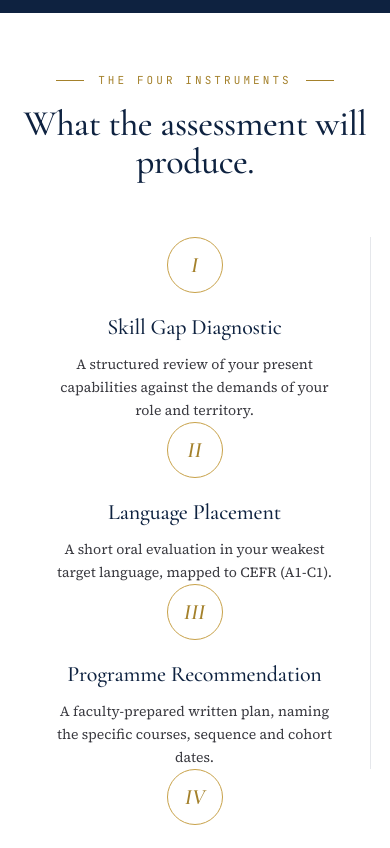
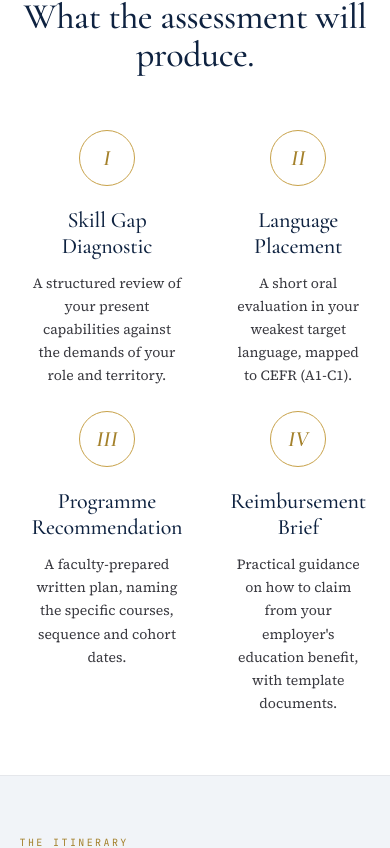
Before and after one commit to sgrzech-maker/conatus-site, a React (Vite) app: page /assessment in a window 390 px wide. Shown: the part 1378-2226 px from the top of the page. Built offline with nearby package versions, Linux system fonts and the light colour scheme.

Commit message:
Fix assessment mobile: shrink crest, fix pillars grid, hide founders note

```diff
--- a/src/mobile.css
+++ b/src/mobile.css
@@ -179,6 +179,25 @@
     display: block !important;
   }
 
+  /* ── Assessment page - crest + pillars ────────────────────── */
+
+  /* Shrink the spinning crest on mobile */
+  .m-crest-wrap svg {
+    width: 220px !important;
+    height: 220px !important;
+  }
+
+  /* Four pillars: 2x2 grid on mobile */
+  .m-pillars-grid {
+    grid-template-columns: 1fr 1fr !important;
+    gap: 24px !important;
+  }
+
+  .m-pillars-grid article {
+    border-right: none !important;
+    padding: 0 12px !important;
+  }
+
   /* ── FAQ Accordion - smooth animation on mobile ──────────── */
 
   /* Collapse the 3-column grid to 1fr on summary */
--- a/src/pages/conatus-assessment.jsx
+++ b/src/pages/conatus-assessment.jsx
@@ -589,7 +589,7 @@ export default function ConatusAssessment() {
 
             {/* Animated crest */}
             <FadeIn delay={0.2}>
-              <div style={{ display: 'flex', justifyContent: 'center', alignItems: 'center', position: 'relative' }}>
+              <div className="m-crest-wrap" style={{ display: 'flex', justifyContent: 'center', alignItems: 'center', position: 'relative' }}>
                 <CrestSpinning size={420} />
               </div>
             </FadeIn>
@@ -608,7 +608,7 @@ export default function ConatusAssessment() {
               What the assessment will produce.
             </h2>
           </div>
-          <div style={{ maxWidth: 1280, margin: '0 auto', display: 'grid', gridTemplateColumns: 'repeat(auto-fit, minmax(240px, 1fr))', gap: 0 }}>
+          <div className="m-pillars-grid" style={{ maxWidth: 1280, margin: '0 auto', display: 'grid', gridTemplateColumns: 'repeat(auto-fit, minmax(240px, 1fr))', gap: 0 }}>
             {[
               { n: 'I', t: 'Skill Gap Diagnostic', b: 'A structured review of your present capabilities against the demands of your role and territory.' },
               { n: 'II', t: 'Language Placement', b: 'A short oral evaluation in your weakest target language, mapped to CEFR (A1-C1).' },
```
